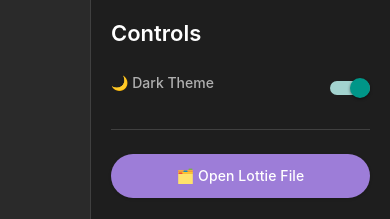
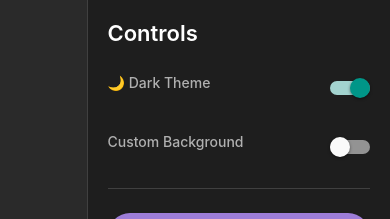
Before and after one commit to devinbits/lottie-viewer, a React Native app: screen / in a window 390 px wide. Shown: the top 219 px of the page. Built offline with nearby package versions, Linux system fonts and the light colour scheme.

Commit message:
feat: introduce custom background color selection via settings panel for Lottie animations.

```diff
--- a/src/App.tsx
+++ b/src/App.tsx
@@ -20,6 +20,8 @@ function AppContent(props: AppProps): React.JSX.Element {
   const [loop, setLoop] = useState<boolean>(true);
   const [progress, setProgress] = useState<number>(0);
   const [isPlaying, setIsPlaying] = useState<boolean>(false);
+  const [customBackgroundColor, setCustomBackgroundColor] = useState<string>('#ffffff');
+  const [isCustomColorEnabled, setIsCustomColorEnabled] = useState<boolean>(false);
   const animationRef = useRef<LottiePlayerRef>(null);
 
   useEffect(() => {
@@ -118,6 +120,7 @@ function AppContent(props: AppProps): React.JSX.Element {
               autoplay={autoplay}
               loop={loop}
               progress={progress}
+              backgroundColor={isCustomColorEnabled ? customBackgroundColor : colors.surface}
             />
           </View>
           <SettingsPanel
@@ -127,10 +130,14 @@ function AppContent(props: AppProps): React.JSX.Element {
             progress={progress}
             isPlaying={isPlaying}
             fileSize={fileSize}
+            isCustomColorEnabled={isCustomColorEnabled}
+            customBackgroundColor={customBackgroundColor}
             onSpeedChange={setSpeed}
             onAutoplayToggle={setAutoplay}
             onLoopToggle={setLoop}
             onProgressChange={handleProgressChange}
+            onCustomColorEnabledChange={setIsCustomColorEnabled}
+            onCustomBackgroundColorChange={setCustomBackgroundColor}
             onPlay={handlePlay}
             onPause={handlePause}
             onReset={handleReset}
--- a/src/components/LottiePlayer.tsx
+++ b/src/components/LottiePlayer.tsx
@@ -17,6 +17,7 @@ const LottiePlayer = forwardRef<LottiePlayerRef, LottiePlayerProps>(({
   autoplay,
   loop,
   progress,
+  backgroundColor,
 }, ref) => {
   const { colors } = useTheme();
   const animationRef = useRef<LottieView>(null);
@@ -137,7 +138,7 @@ const LottiePlayer = forwardRef<LottiePlayerRef, LottiePlayerProps>(({
   }
 
   return (
-    <View style={[styles.container, { backgroundColor: colors.placeholder }]}>
+    <View style={[styles.container, { backgroundColor: backgroundColor || colors.placeholder }]}>
       <View style={styles.animationContainer}>
         <LottieView
           key={source} // Force re-render when source changes
@@ -177,6 +178,7 @@ const LottiePlayer = forwardRef<LottiePlayerRef, LottiePlayerProps>(({
 const styles = StyleSheet.create({
   container: {
     flex: 1,
+    padding: 32,
     justifyContent: 'center',
     alignItems: 'center',
   },
--- a/src/components/SettingsPanel.tsx
+++ b/src/components/SettingsPanel.tsx
@@ -5,6 +5,8 @@ import {
   StyleSheet,
   Switch,
   TouchableOpacity,
+  TextInput,
+  ScrollView,
 } from 'react-native';
 import { Slider } from '@miblanchard/react-native-slider';
 import type { SettingsPanelProps } from '../types';
@@ -26,11 +28,18 @@ const SettingsPanel: React.FC<SettingsPanelProps> = ({
   onPause,
   onReset,
   onFilePickerPress,
+  isCustomColorEnabled,
+  customBackgroundColor,
+  onCustomColorEnabledChange,
+  onCustomBackgroundColorChange,
 }) => {
   const { theme, toggleTheme, colors } = useTheme();
 
   return (
-    <View style={[styles.container, { backgroundColor: colors.surface, borderLeftColor: colors.border }]}>
+    <ScrollView
+      style={[styles.container, { backgroundColor: colors.surface, borderLeftColor: colors.border }]}
+      contentContainerStyle={styles.contentContainer}
+    >
       <Text style={[styles.title, { color: colors.text }]}>Controls</Text>
 
       {/* Theme Toggle */}
@@ -41,6 +50,34 @@ const SettingsPanel: React.FC<SettingsPanelProps> = ({
           </Text>
           <Switch value={theme === 'dark'} onValueChange={toggleTheme} />
         </View>
+      </View>
+
+      {/* Background Color Settings */}
+      <View style={styles.controlGroup}>
+        <View style={styles.toggleRow}>
+          <Text style={[styles.label, { color: colors.textSecondary }]}>Custom Background</Text>
+          <Switch value={isCustomColorEnabled} onValueChange={onCustomColorEnabledChange} />
+        </View>
+        {isCustomColorEnabled && (
+          <View style={styles.inputContainer}>
+            <TextInput
+              style={[
+                styles.textInput,
+                {
+                  color: colors.text,
+                  borderColor: colors.border,
+                  backgroundColor: colors.background
+                }
+              ]}
+              value={customBackgroundColor}
+              onChangeText={onCustomBackgroundColorChange}
+              placeholder="#FFFFFF"
+              placeholderTextColor={colors.textSecondary}
+              maxLength={7}
+            />
+            <View style={[styles.colorPreview, { backgroundColor: customBackgroundColor, borderColor: colors.border }]} />
+          </View>
+        )}
       </View>
 
       {/* Divider */}
@@ -148,15 +185,19 @@ const SettingsPanel: React.FC<SettingsPanelProps> = ({
           <Text style={[styles.resetButtonText, { color: colors.primary }]}>↻ Reset</Text>
         </TouchableOpacity>
       </View>
-    </View>
+    </ScrollView>
   );
 };
 
 const styles = StyleSheet.create({
   container: {
-    width: 300,
+    maxWidth: 350,
+    minWidth: 300,
+    borderLeftWidth: 1,
+  },
+  contentContainer: {
     padding: 20,
-    borderLeftWidth: 1,
+    paddingBottom: 40,
   },
   title: {
     fontSize: 22,
@@ -255,6 +296,23 @@ const styles = StyleSheet.create({
     letterSpacing: 0.1,
     lineHeight: 20,
   },
+  inputContainer: {
+    flexDirection: 'row',
+    alignItems: 'center',
+    marginTop: 8,
+    gap: 12,
+  },
+  textInput: {
+    flex: 1,
+    fontSize: 14,
+    padding:12
+  },
+  colorPreview: {
+    width: 48,
+    height: 48,
+    borderRadius: 12,
+    borderWidth: 1,
+  },
 });
 
 export default SettingsPanel;
--- a/src/types/index.ts
+++ b/src/types/index.ts
@@ -4,6 +4,7 @@ export interface LottiePlayerProps {
   autoplay: boolean;
   loop: boolean;
   progress: number;
+  backgroundColor?: string;
   onPlay?: () => void;
   onPause?: () => void;
   onReset?: () => void;
@@ -16,10 +17,14 @@ export interface SettingsPanelProps {
   progress: number;
   isPlaying: boolean;
   fileSize?: number | null;
+  isCustomColorEnabled: boolean;
+  customBackgroundColor: string;
   onSpeedChange: (speed: number) => void;
   onAutoplayToggle: (autoplay: boolean) => void;
   onLoopToggle: (loop: boolean) => void;
   onProgressChange: (progress: number) => void;
+  onCustomColorEnabledChange: (enabled: boolean) => void;
+  onCustomBackgroundColorChange: (color: string) => void;
   onPlay: () => void;
   onPause: () => void;
   onReset: () => void;
```
